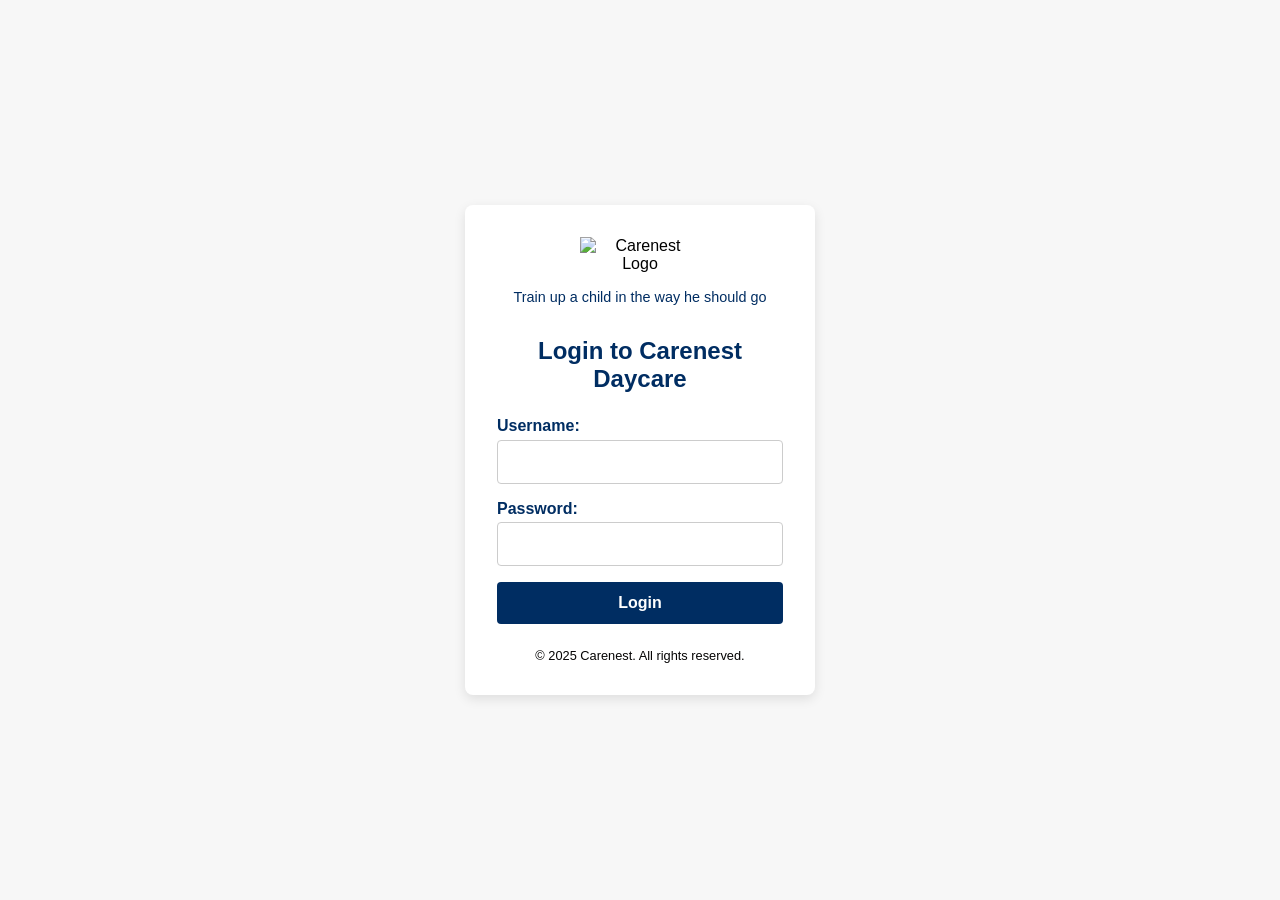
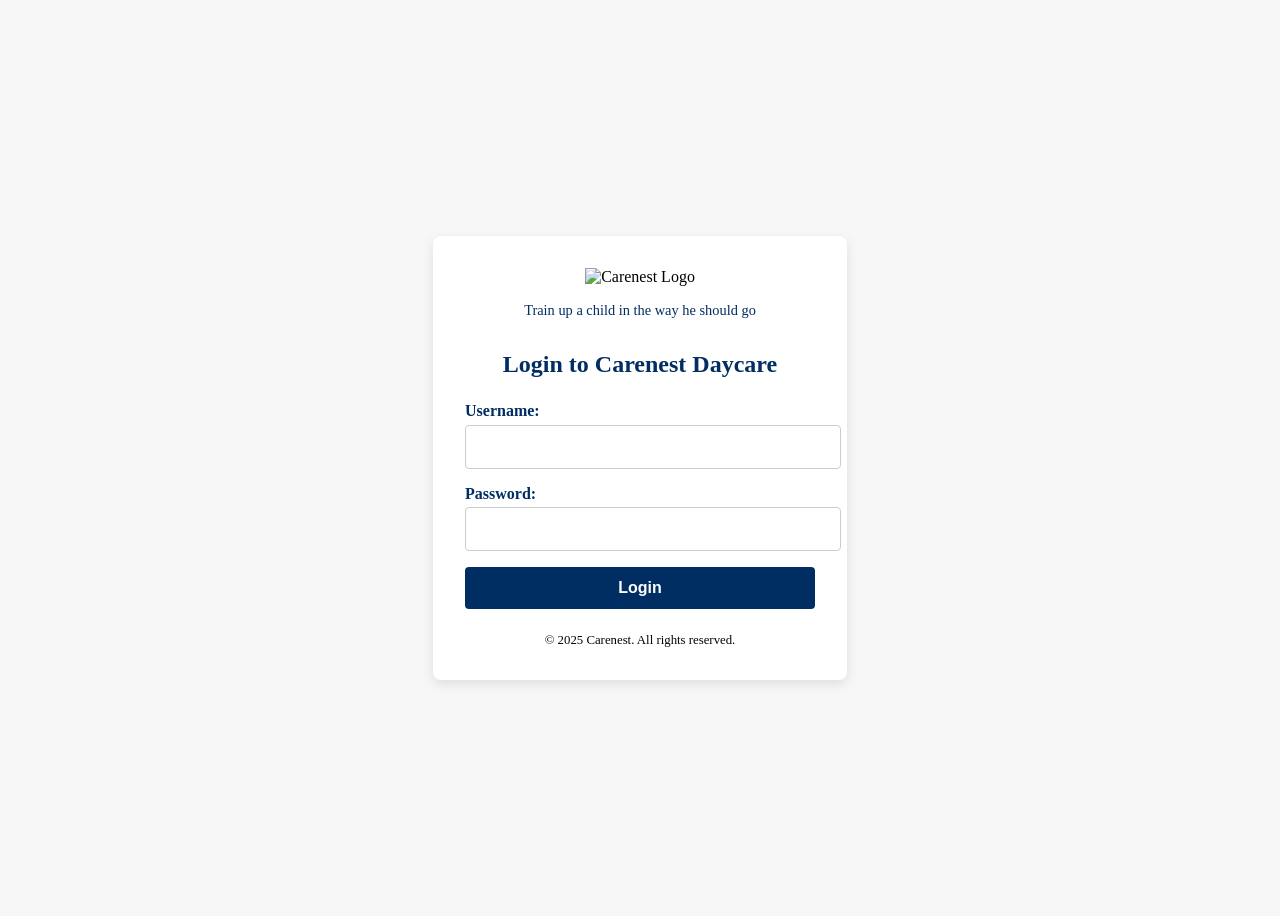

frontends

--- a/assets/css/styles.css
+++ b/assets/css/styles.css
@@ -1,5 +1,4 @@
-/* Reset and base styling */
-* {
+{
     margin: 0;
     padding: 0;
     box-sizing: border-box;
@@ -14,7 +13,6 @@
     height: 100vh;
   }
   
-  /* Container styling */
   .login-container {
     background: #ffffff;
     padding: 2rem;
@@ -24,26 +22,23 @@
     text-align: center;
   }
   
-  /* Logo */
   .logo {
     max-width: 120px;
     margin-bottom: 1rem;
   }
   
-  /* Tagline */
   .tagline {
     font-size: 0.9rem;
     color: #002D62;
     margin-bottom: 2rem;
   }
   
-  /* Headings */
+
   h2 {
     margin-bottom: 1.5rem;
     color:#002D62;
   }
   
-  /* Form styling */
   .form-group {
     text-align: left;
     margin-bottom: 1rem;
@@ -72,7 +67,6 @@
     border-color:#002D62;
   }
   
-  /* Button styling */
   button[type="submit"] {
     background: #002D62;
     color: #fff;
@@ -90,7 +84,6 @@
     background:#002D62;
   }
   
-  /* Footer styling */
   .footer {
     margin-top: 1.5rem;
     font-size: 0.8rem;
